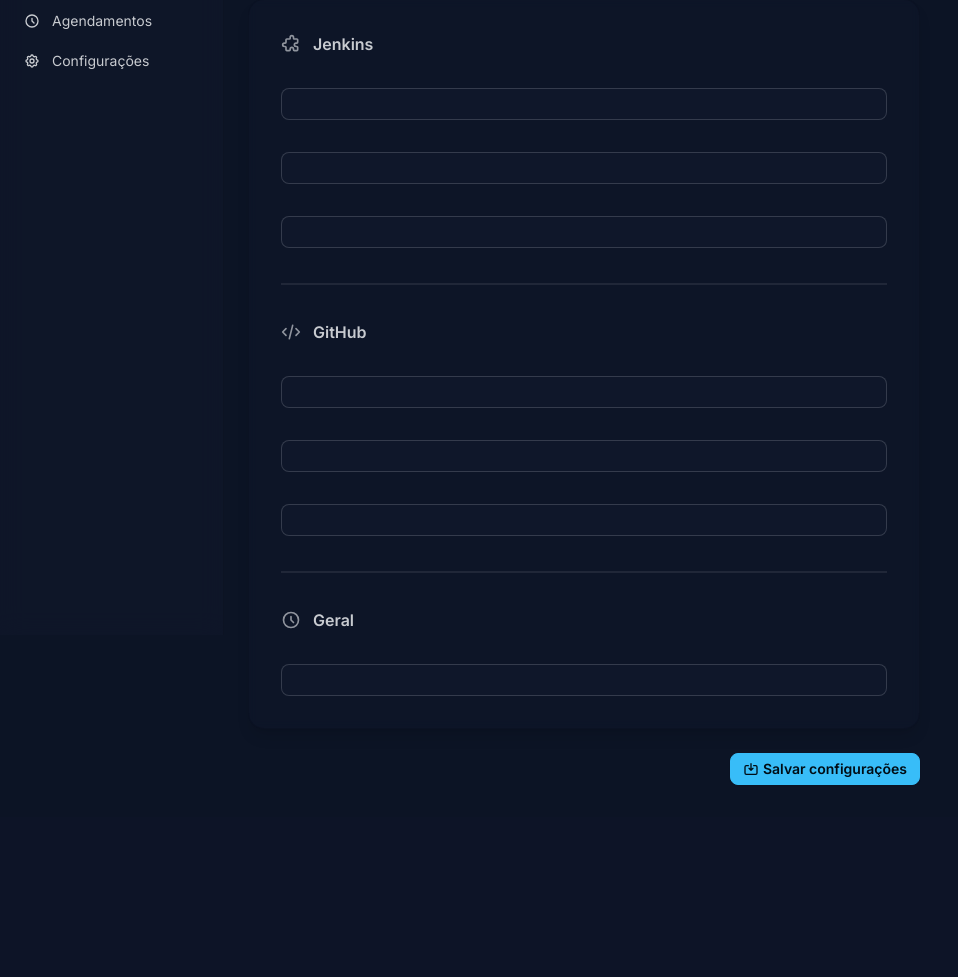
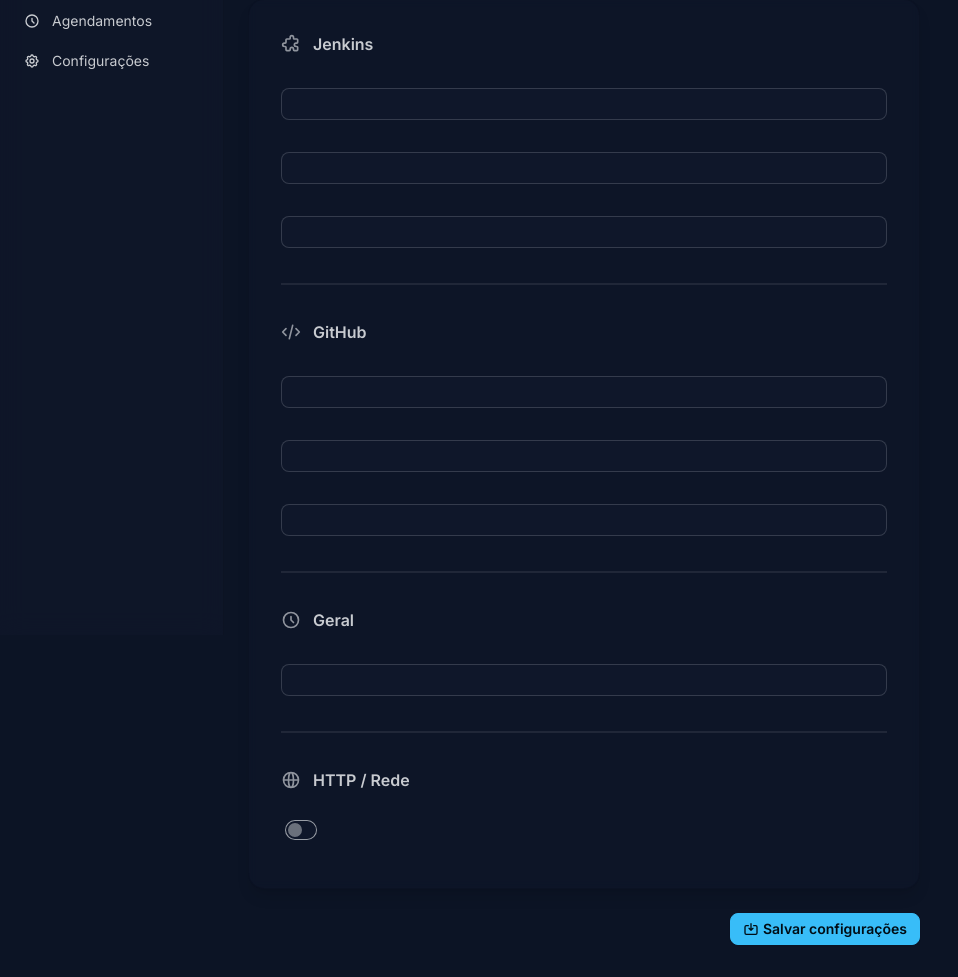
Before and after one commit to dragonsshout/maestro, a FastAPI app: template src/maestro/ui/templates/settings.html in a window 1280 px wide. Shown: the part 165-1142 px from the top of the page, without its empty margins (0-958 px from the left). Before the commit the page ends 950 px from the top, so only its background shows below. Run offline with FastAPI, Linux system fonts and the light colour scheme; the template is opened without the code that fills it, so the values that code supplies are empty; some libraries are stand-ins or nearby versions.

Commit message:
feat: adicionar configuração http_trust_env para controle de proxy/certs
- Nova setting 'HTTP Trust Env' (toggle na UI)
- Quando true, httpx respeita HTTP_PROXY, HTTPS_PROXY, NO_PROXY, SSL_CERT_FILE
- Quando false, httpx ignora variáveis de ambiente de rede
- Propagado para GithubIntegration e JenkinsIntegration via trust_env param
- Default: true (comportamento padrão do httpx)

```diff
--- a/src/maestro/integration/github.py
+++ b/src/maestro/integration/github.py
@@ -4,7 +4,7 @@ from maestro.schemas.github import PullRequestSchema, PullRequestDetailSchema
 
 
 class GithubIntegration:
-    def __init__(self, organization: str, token: Optional[str] = None, base_url: Optional[str] = None):
+    def __init__(self, organization: str, token: Optional[str] = None, base_url: Optional[str] = None, trust_env: bool = True):
         """
         Inicializa a integração com o GitHub.
 
@@ -12,10 +12,12 @@ class GithubIntegration:
         :param token: Token de acesso pessoal (PAT) do GitHub (opcional, mas recomendado).
         :param base_url: URL base da instância GitHub. Para GitHub.com usa a API pública.
                          Para GitHub Enterprise, converte automaticamente para o endpoint /api/v3.
+        :param trust_env: Se True, httpx respeita variáveis de ambiente (HTTP_PROXY, SSL_CERT_FILE, etc).
         """
         self.base_url = self._resolve_api_url(base_url)
         self.organization = organization
         self.token = token
+        self.trust_env = trust_env
 
     @staticmethod
     def _resolve_api_url(base_url: Optional[str]) -> str:
@@ -48,7 +50,7 @@ class GithubIntegration:
         if self.token:
             headers["Authorization"] = f"Bearer {self.token}"
 
-        return httpx.AsyncClient(base_url=self.base_url, headers=headers)
+        return httpx.AsyncClient(base_url=self.base_url, headers=headers, trust_env=self.trust_env)
 
     async def repository_exists(self, repo_name: str) -> bool:
         """
--- a/src/maestro/integration/jenkins.py
+++ b/src/maestro/integration/jenkins.py
@@ -5,21 +5,23 @@ from typing import Optional, Dict, Any
 from maestro.schemas.jenkins import JenkinsQueueItemSchema, JenkinsPendingInputSchema
 
 class JenkinsIntegration:
-    def __init__(self, base_url: str, username: Optional[str] = None, token: Optional[str] = None):
+    def __init__(self, base_url: str, username: Optional[str] = None, token: Optional[str] = None, trust_env: bool = True):
         """
         Inicializa a integração com o Jenkins.
 
         :param base_url: URL base do Jenkins (ex: 'http://jenkins.local:8080')
         :param username: Usuário para autenticação (opcional)
         :param token: Token de API ou senha para autenticação (opcional)
+        :param trust_env: Se True, httpx respeita variáveis de ambiente (HTTP_PROXY, SSL_CERT_FILE, etc).
         """
         self.base_url = base_url.rstrip('/')
         self.username = username
         self.token = token
+        self.trust_env = trust_env
 
     def _get_client(self) -> httpx.AsyncClient:
         auth = (self.username, self.token) if self.username and self.token else None
-        return httpx.AsyncClient(base_url=self.base_url, auth=auth)
+        return httpx.AsyncClient(base_url=self.base_url, auth=auth, trust_env=self.trust_env)
 
     async def trigger_job_and_get_queue_url(self, job_name: str, parameters: Optional[Dict[str, str]] = None) -> str:
         """
--- a/src/maestro/services/app_settings.py
+++ b/src/maestro/services/app_settings.py
@@ -22,6 +22,7 @@ class IntegrationSettings(BaseModel):
     github_organization: Optional[str] = None
     github_token: Optional[str] = None
     step_timeout_minutes: Optional[str] = None
+    http_trust_env: bool = True
 
 
 async def get_integration_settings(session=None) -> IntegrationSettings:
@@ -61,6 +62,7 @@ async def get_integration_settings(session=None) -> IntegrationSettings:
             github_organization=_get("github_organization", env_settings.github_organization),
             github_token=_get("github_token", env_settings.github_token),
             step_timeout_minutes=_get("step_timeout_minutes", None),
+            http_trust_env=_get("http_trust_env", "true") in ("true", "1", "True", "yes"),
         )
     finally:
         if close_session:
--- a/src/maestro/services/jenkins.py
+++ b/src/maestro/services/jenkins.py
@@ -22,6 +22,7 @@ class JenkinsService:
                 base_url=cfg.jenkins_url,
                 username=cfg.jenkins_username,
                 token=cfg.jenkins_token,
+                trust_env=cfg.http_trust_env,
             )
         return self._jenkins_integration
 
--- a/src/maestro/services/orchestrator.py
+++ b/src/maestro/services/orchestrator.py
@@ -65,11 +65,13 @@ class OrchestratorService:
             organization=cfg.github_organization,
             token=cfg.github_token,
             base_url=cfg.github_base_url,
+            trust_env=cfg.http_trust_env,
         )
         jenkins = JenkinsIntegration(
             base_url=cfg.jenkins_url,
             username=cfg.jenkins_username,
             token=cfg.jenkins_token,
+            trust_env=cfg.http_trust_env,
         )
 
         all_valid = True
@@ -167,6 +169,7 @@ class OrchestratorService:
             organization=_cfg.github_organization,
             token=_cfg.github_token,
             base_url=_cfg.github_base_url,
+            trust_env=_cfg.http_trust_env,
         )
         try:
             for stage in config.spec.stages:
--- a/src/maestro/services/validation.py
+++ b/src/maestro/services/validation.py
@@ -23,11 +23,13 @@ class ReleaseValidationService:
             organization=cfg.github_organization,
             token=cfg.github_token,
             base_url=cfg.github_base_url,
+            trust_env=cfg.http_trust_env,
         )
         self.jenkins = JenkinsIntegration(
             base_url=cfg.jenkins_url,
             username=cfg.jenkins_username,
             token=cfg.jenkins_token,
+            trust_env=cfg.http_trust_env,
         )
 
     async def validate(self, config: ReleaseConfigSchema) -> None:
--- a/src/maestro/ui/templates/settings.html
+++ b/src/maestro/ui/templates/settings.html
@@ -117,6 +117,37 @@
                 </div>
                 {% endfor %}
 
+                <div class="divider my-2"></div>
+
+                <h2 class="card-title text-base flex items-center">
+                    <svg class="w-5 h-5 mr-1 text-base-content/70" fill="none" viewBox="0 0 24 24" stroke="currentColor"><path stroke-linecap="round" stroke-linejoin="round" stroke-width="2" d="M21 12a9 9 0 01-9 9m9-9a9 9 0 00-9-9m9 9H3m9 9a9 9 0 01-9-9m9 9c1.657 0 3-4.03 3-9s-1.343-9-3-9m0 18c-1.657 0-3-4.03-3-9s1.343-9 3-9m-9 9a9 9 0 019-9" /></svg>
+                    HTTP / Rede
+                </h2>
+
+                {% set trust_env_value = settings.get('http_trust_env') %}
+                {% set trust_env_checked = trust_env_value in (None, '', 'true', 'True', '1', 'yes') %}
+                <div class="form-control">
+                    <label class="label cursor-pointer justify-start gap-3" for="http_trust_env">
+                        <input
+                            type="hidden"
+                            name="http_trust_env"
+                            value="false"
+                        />
+                        <input
+                            type="checkbox"
+                            id="http_trust_env"
+                            name="http_trust_env"
+                            value="true"
+                            class="toggle toggle-primary toggle-sm"
+                            {{ 'checked' if trust_env_checked else '' }}
+                        />
+                        <span class="label-text font-medium">{{ known_settings['http_trust_env'].label }}</span>
+                    </label>
+                    <label class="label pt-0">
+                        <span class="label-text-alt text-base-content/50">{{ known_settings['http_trust_env'].help }}</span>
+                    </label>
+                </div>
+
             </div>
         </div>
 
```
Also changed, not shown: src/maestro/services/settings.py (+8 -0 lines).
